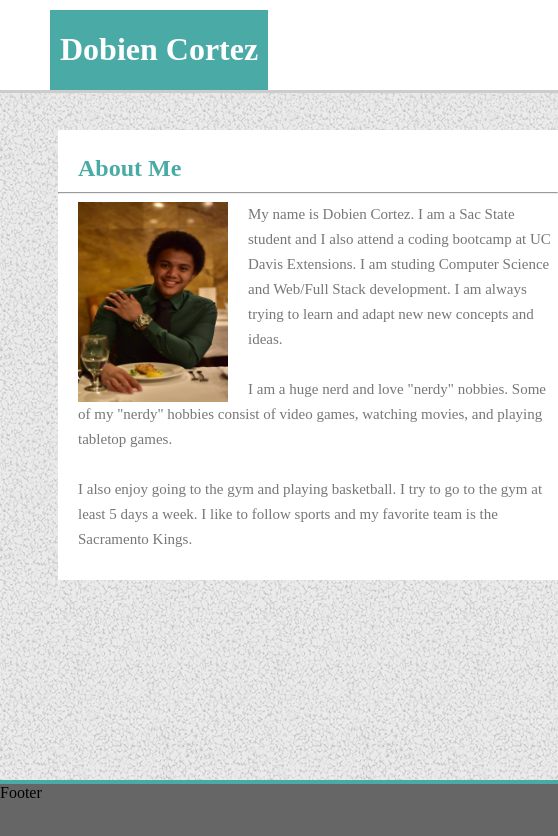
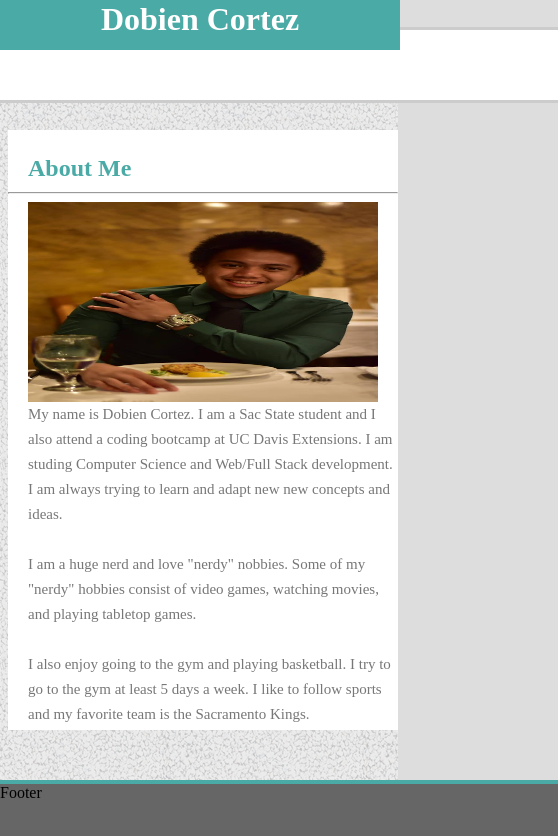
Before and after one commit to DobienC/Responsive-Portfolio, a plain HTML site: page index.html in a window 390 px wide. Shown: the whole page, 558 px wide, since content can reach past the window. Drawn offline with Linux system fonts and the light colour scheme.

Commit message:
Index done

```diff
--- a/assets/css/indexStyle.css
+++ b/assets/css/indexStyle.css
@@ -98,46 +98,86 @@ img{
 
 @media screen and (max-width: 960px){
     p{
-        /* position: absolute; */
-        margin-top: 0px;
-        margin-left: 20px;
-        color: #777777;
-        float: left;
         font-size: 15px;
         line-height: 25px;
-        /* overflow: auto; */
     }
     img{
-        margin-right: 20px;
-        float: left;
         height: 200px;
         width: 150px;
     }
-
     .container{
         width: 500px;
         height: 450px;
         margin-left: 50px;
-        margin-right: 200px;
-        margin-top: 130px;
-        margin-bottom: 60px;
+    }
+    .name{
+        margin-left: 50px;
+    }
+    .directory{
+        margin-right:500px;
+    }
+}
+
+@media screen and (max-width: 768px){
+    p{
+        font-size: 15px;
+        line-height: 25px;
+    }
+    img{
+        height: 200px;
+        width: 150px;
+    }
+    .container{
+        width: 600px;
+        height: 350px;
+        margin-left: 10px;
+    }
+    .name{
+        margin-left: 15px;
+    }
+    .directory{
+        margin-right:780px;
+    }
+}
+
+@media screen and (max-width: 640px){
+    p{
+        font-size: 15px;
+        line-height: 25px;
+    }
+    img{
+        height: 200px;
+        width: 350px;
+    }
+    .container{
+        width: 390px;
+        height: 600px;
+        margin-left: 0px;
+    }
+    .name{
+        position: relative;
+        top: -50px;
+        width: 400px;
+        height: 70px;
+        margin-left: 0px;
+        margin-top:0px;
+        text-align: center;
+    }
+    .directory{
+        position: relative;
+        margin-left: 0px;
+        margin-right: 10px;
+        margin-top: 100px;
         background-color: #ffffff;
-        position: relative;
+    }
+    .top{
+        width: 1000px;
+        height: 70px;
+        margin-top: 30px;
     }
 
-    .name{
-        float: left;
-        position: absolute;
-        margin-left: 50px;
-        margin-top: 10px;
-        background-color: #4aaaa5;
-        color: #ffffff;
-    }
-
-    .directory{
-        position: absolute;
-        right: 0;
-        margin-right:500px;
-        background-color:#ffffff;
-    }
+    /*
+    I had trouble on this part. I wanted the directory to be absolute to the top bar
+    and moved down a few pixels to be right under my name
+    */
 }
```
